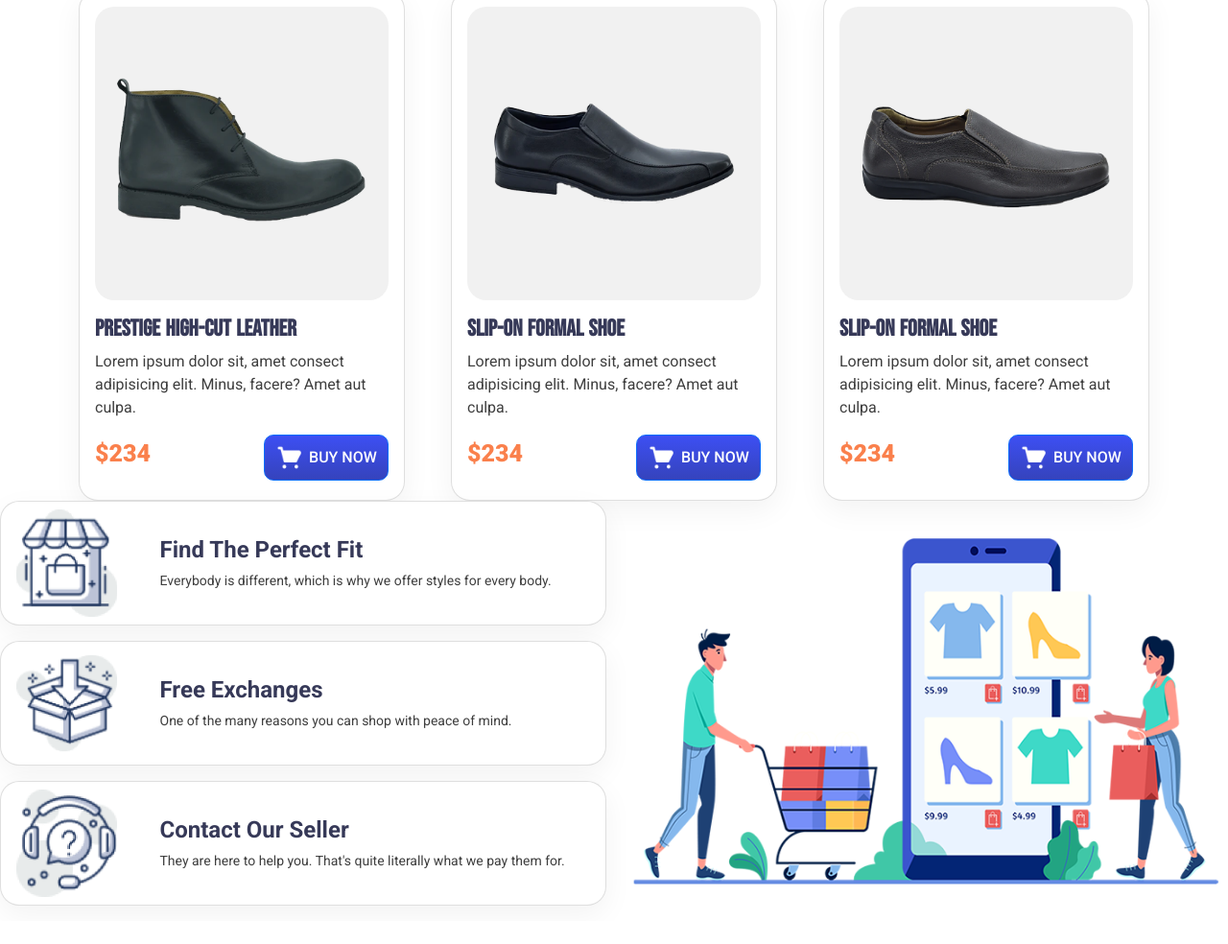
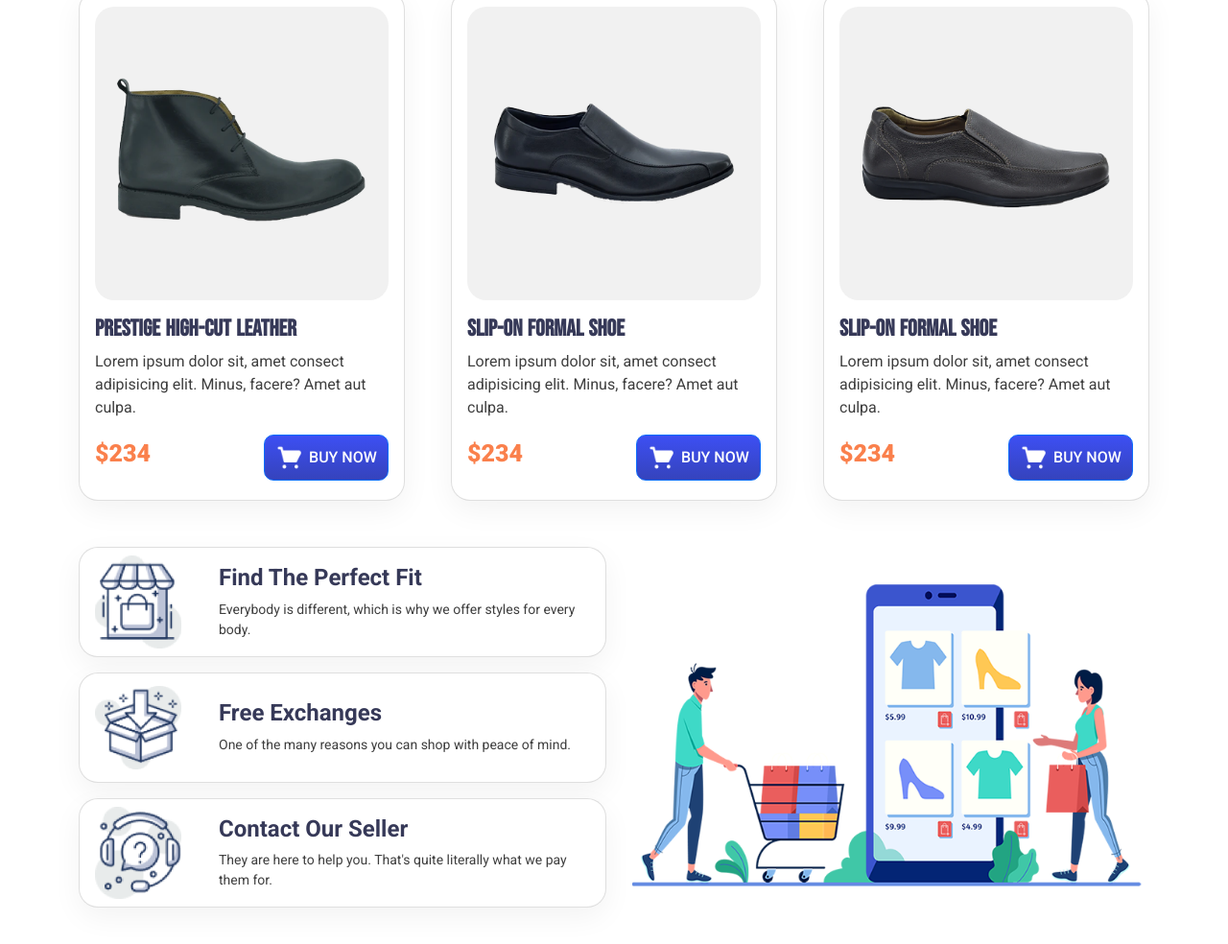
Before and after one commit to tajbiul-hossain/nike-shoes, a plain HTML site: page index.html in a window 1280 px wide. Shown: the part 1305-2289 px from the top of the page at 96% size. Before the commit the page ends 2265 px from the top, so only its background shows below. Drawn offline with nearby package versions, Linux system fonts and the light colour scheme.

Commit message:
third commit

```diff
--- a/index.html
+++ b/index.html
@@ -239,7 +239,7 @@
 
         <!-- contactus section start-->
         <section>
-            <div class="containerpy-5 contact-us">
+            <div class="container py-5 contact-us">
                 <div class="row row-cols-1 row-cols-md-2 g-md-3 gy-3 gx-0">
                     <div class="col">
                         <div class="card mb-3 px-3 py-2 text-center text-md-start">
```
